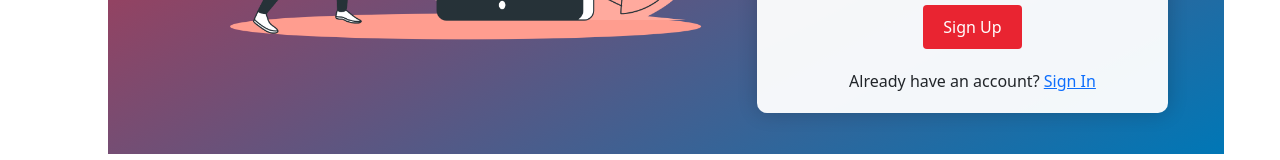
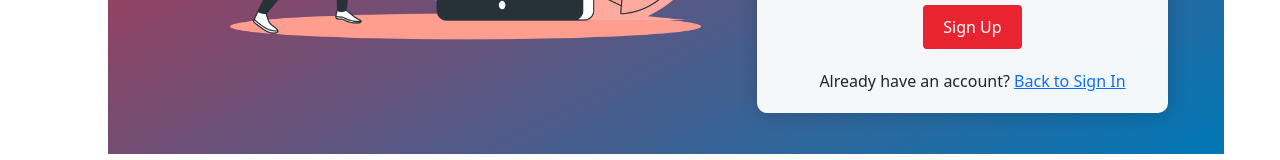
Before and after one commit to rahul291001/CutOverfrontend, a React (Create React App) app: page /signup in a window 1280 px wide. Shown: the part 487-647 px from the top of the page. Built offline with nearby package versions, Linux system fonts and the light colour scheme.

Commit message:
last update

```diff
--- a/src/components/SingupPage.js
+++ b/src/components/SingupPage.js
@@ -98,7 +98,7 @@ const SingupPage = () => {
             </div>
           </form>
           <div className="login-link">
-            Already have an account? <Link to="/">Sign In</Link>
+            Already have an account? <Link to="/">Back to Sign In</Link>
           </div>
         </div>
       </div>
```
